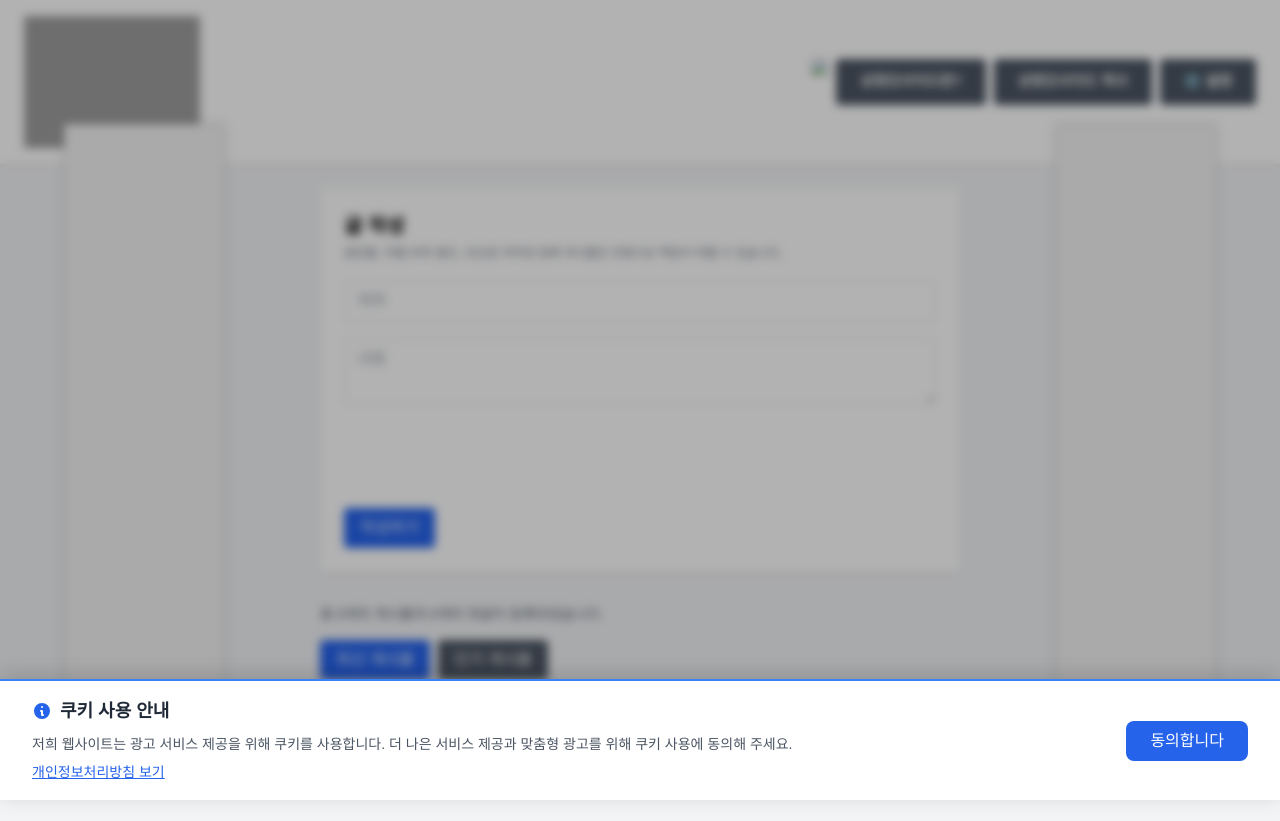
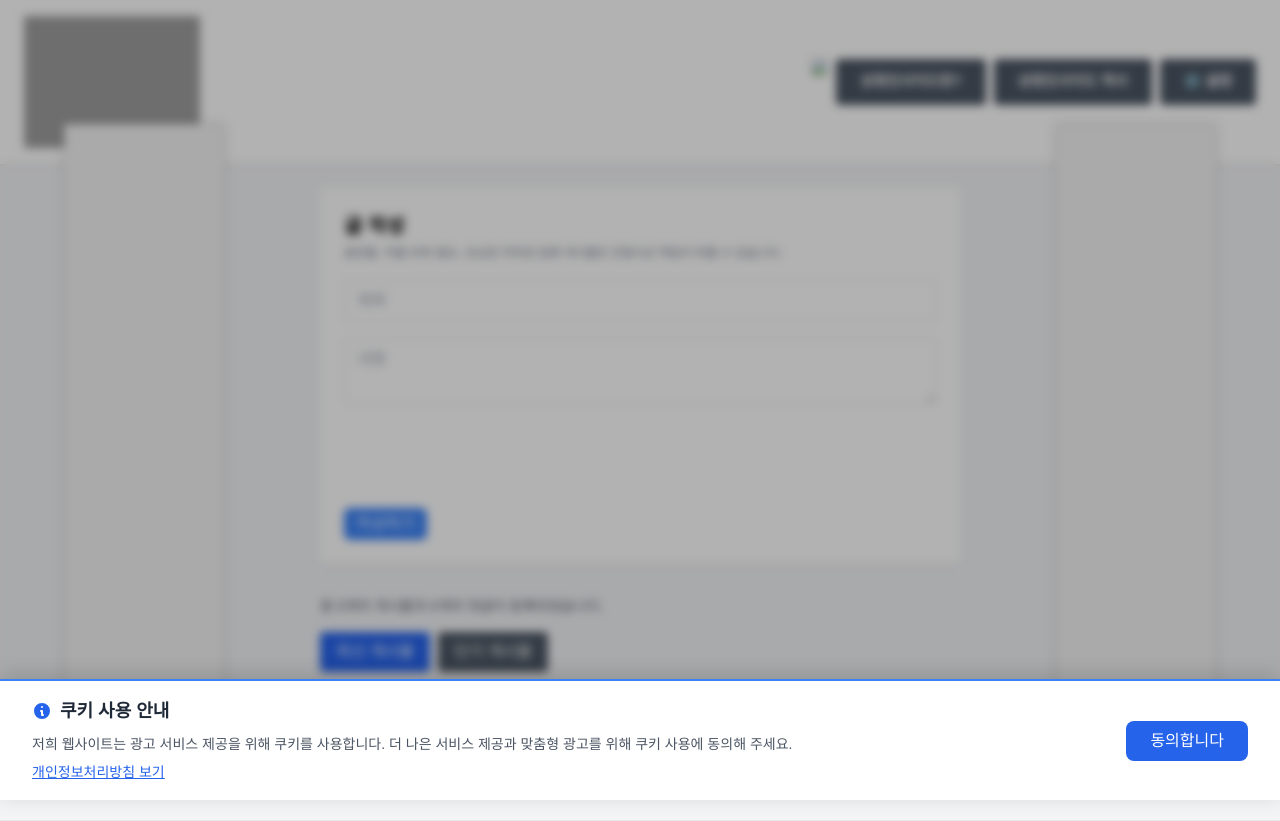
Before and after one commit to Anion15/web-Community, a Flask app: page /new in a window 1280 px wide. Shown: the top 821 px of the page. Run offline with Flask 3, Linux system fonts and the light colour scheme; data that the repository does not hold is empty; parts of the project's set-up code (start-up, migrations or seed data) failed here and were passed over; some libraries are stand-ins or nearby versions; grey boxes are pictures that could not be loaded.

Commit message:
Update index.html

```diff
--- a/templates/index.html
+++ b/templates/index.html
@@ -974,6 +974,19 @@
         font-size: 14px;
       }
     }
+
+    button[type="submit"] {
+      white-space: nowrap;
+      min-width: 56px;
+      padding: 0.25rem 0.75rem;
+      border-radius: 0.375rem;
+      background-color: #3b82f6;
+      color: white;
+      border: none;
+      cursor: pointer;
+    }
+
+
   </style>
   <script>
     // 디스코드 알림 상태 확인
```
